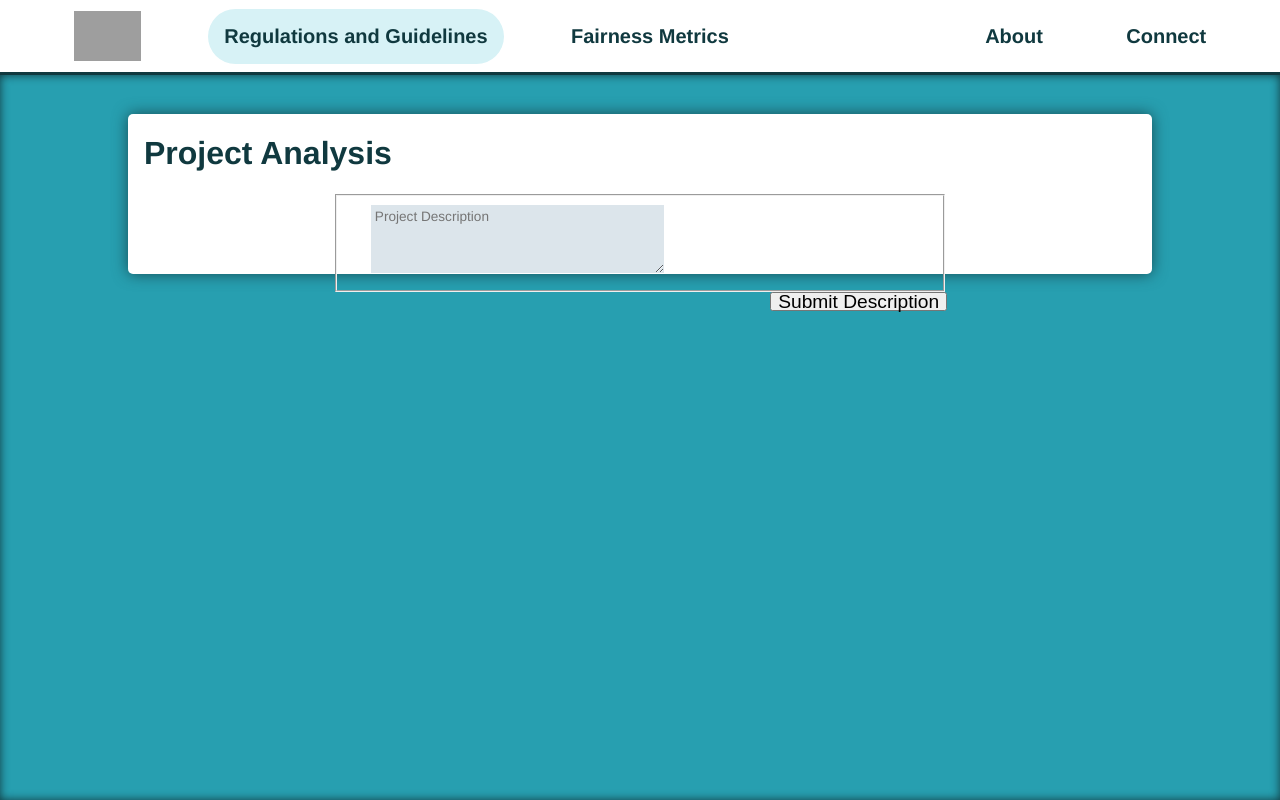
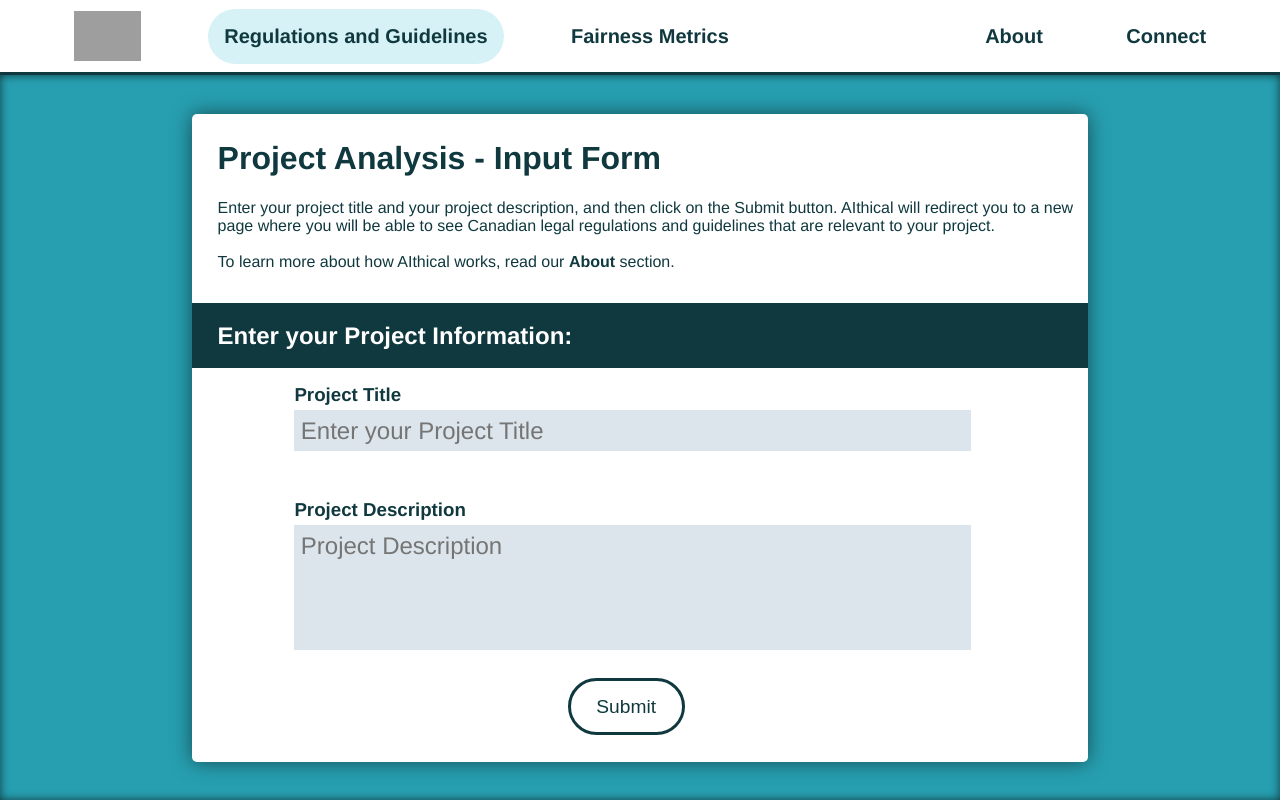
Before and after one commit to JanPat/aithical, a React (Create React App) app: page /regulations_and_guidelines in a window 1280 px wide. Built offline with nearby package versions, Linux system fonts and the light colour scheme; no server answers; grey boxes are pictures that could not be loaded.

Commit message:
formatting input form UI for reg and guidelines. small menu changes

```diff
--- a/src/App.css
+++ b/src/App.css
@@ -277,6 +277,9 @@ body {
 }
 .description_input {
   width: 100%;
+  font-family: "Avenir", Helvetica, sans-serif;
+  resize: none;
+
 }
 
 .where_input {
@@ -513,6 +516,28 @@ body {
   font-family: "Avenir", Helvetica, sans-serif;
 }
 
+#project_description_input {
+  width: 100%;
+  border: none;
+  background-color: rgb(20, 82, 120, 0.15);
+  color: #545454;
+  font-size: 1.5em;
+  padding: 0.5vw;
+  font-family: "Avenir", Helvetica, sans-serif;
+}
+
+form{
+  width: 100%;
+  padding:0;
+}
+
+fieldset{
+  padding:0;
+  width: 100%;
+  margin:0;
+}
+
+
 .wage_full2 {
   width: 90%;
   margin-left: 5%;
@@ -527,20 +552,22 @@ body {
   height: 4vh;
   width: 100%;
 }
-#wage_submit_button,
+
+
+
+#description_submit,
 #search_button {
   border: 3px solid #10393f;
   background-color: #ffffff;
   color: #10393f;
   width: auto;
   padding: 1vh;
-  padding-left: 2vw;
-  padding-right: 2vw;
+  padding: 2vw;
   text-align: center;
   border-radius: 10vh;
   float: right;
 }
-#wage_submit_button:hover,
+#description_submit:hover,
 #search_button:hover {
   cursor: pointer;
   background-color: rgb(20, 82, 120, 0.05);
@@ -950,19 +977,30 @@ body {
   cursor: pointer;
 }
 
-/* incidents.html */
+/* regulations_and_guidelines */
 
 .incidents_top {
   background-color: #ffffff;
   width: 80vw;
   margin-left: 10vw;
   margin-right: 10w;
-  height: 20vh;
+  height: auto;
   position: relative;
   margin-top: 3vw;
   box-shadow: 0px 0px 15px #164c54;
   border-radius: 5px;
 }
+.form_description{
+  margin-left: 2vw;
+  padding-bottom: 2vh;
+}
+
+.form_description a{
+  font-weight: bold;
+  text-decoration: none;
+  color: #10393f;
+}
+
 .top_title {
   position: relative;
   height: 10vh;
@@ -976,8 +1014,14 @@ body {
 }
 .search_form {
   justify-content: center;
-
-}
+  width:50%;
+
+}
+
+#project_title{
+  width: 100%;
+}
+
 .search_form form {
   margin: 0;
 
@@ -990,12 +1034,16 @@ body {
 
 }
 
+fieldset{
+  border:none;
+}
+
 .search_form form textarea{
   float:left;
-
-  width: 50%;
-
-}
+  width: 100%;
+  border:none
+}
+
 #description_submit {
   height: 1em;
   display: flex;
@@ -1234,7 +1282,7 @@ svg > g > g:last-child {
   .see_more_div {
     margin-bottom: 2em;
   }
-  #wage_submit_button,
+  #description_submit,
   #search_button {
     border: 3px solid #10393f;
     background-color: #ffffff;
--- a/src/App.js
+++ b/src/App.js
@@ -5,20 +5,21 @@ import Connect from "./connect.js";
 import About from "./about.js";
 import FairnessMetrics from "./fairness_metrics.js"
 import Home from "./home.js"
-import ProjectAnalysis from "./regulations_and_guidelines.js"
+import RegulationsGuidelines from "./regulations_and_guidelines.js"
+import ProjectAnalysis from "./project_analysis.js";
 
 export default function App() {
   return (
     <BrowserRouter>
       <Routes>
         <Route path="/" element={<Layout />}>
-          <Route index element={<Connect />} />
-          <Route path="/regulations_and_guidelines" element={<ProjectAnalysis />} />
+          <Route index element={<Home />} />
+          <Route path="/regulations_and_guidelines" element={<RegulationsGuidelines />} />
           <Route path="/fairness_metrics" element={<FairnessMetrics />} />
           <Route path="/about" element={<About />} />
           <Route path="/connect" element={<Connect />} />
           <Route path="/home" element={<Home />} />
-
+          <Route path="/project_analysis" element={<ProjectAnalysis />} />
         </Route>
       </Routes>
     </BrowserRouter>
--- a/src/about.js
+++ b/src/about.js
@@ -18,10 +18,10 @@ function About(){
 
 
 
-          <a href="regulations_and_guidelines" class="header_link header_page">Regulations and Guidelines</a>
+          <a href="regulations_and_guidelines" class="header_link">Regulations and Guidelines</a>
           <a href="fairness_metrics" class="header_link">Fairness Metrics</a>
           <div class="header_spacer"></div>
-          <a href="about" class="header_link">About</a>
+          <a href="about" class="header_link header_page">About</a>
           <a href="connect" class="header_link">Connect</a>
         </div>
       </div>
--- a/src/connect.js
+++ b/src/connect.js
@@ -13,11 +13,11 @@ function Connect(){
             ><img
               src="https://wp.uthscsa.edu/mikiten-graduate-symposium/wp-content/uploads/sites/158/2019/02/placeholder.com-logo3.jpg"
           /></a>
-            <a href="regulations_and_guidelines" class="header_link header_page">Regulations and Guidelines</a>
+            <a href="regulations_and_guidelines" class="header_link">Regulations and Guidelines</a>
           <a href="fairness_metrics" class="header_link">Fairness Metrics</a>
           <div class="header_spacer"></div>
           <a href="about" class="header_link">About</a>
-          <a href="connect" class="header_link">Connect</a>
+          <a href="connect" class="header_link header_page">Connect</a>
           </div>
         </div>
         <div class="content_3">
--- a/src/home.js
+++ b/src/home.js
@@ -8,7 +8,7 @@ function Home() {
           <a href="home" className="header_img">
             <img src="https://wp.uthscsa.edu/mikiten-graduate-symposium/wp-content/uploads/sites/158/2019/02/placeholder.com-logo3.jpg" alt="Logo" />
           </a>
-          <a href="regulations_and_guidelines" className="header_link header_page">Regulations and Guidelines</a>
+          <a href="regulations_and_guidelines" className="header_link">Regulations and Guidelines</a>
           <a href="fairness_metrics" className="header_link">Fairness Metrics</a>
           <div className="header_spacer"></div>
           <a href="about" className="header_link">About</a>
--- /dev/null
+++ b/src/project_analysis.js
@@ -0,0 +1,140 @@
+import React, { useState, useEffect } from 'react';
+
+function ProjectAnalysis(){
+
+    const [title_1, set_title] = useState(0);
+    const [summary_1, set_summary] = useState(0);
+
+    useEffect(() => {
+      fetch('/api/output_dict')
+      .then(response => response.json())
+      .then(data => {
+
+        let number_regulations, reports_shuffled;
+
+        number_regulations = data.regulations.length
+
+        reports_shuffled = data.regulations
+
+        var incidents_container = document.getElementById("in_container");
+        incidents_container.innerHTML = "";
+
+        for (var i = 0; i < number_regulations; i++) {
+          /*
+            for each report from the start of reports_shuffled
+            to the grid_size, make incidents_item with each
+            story and a button that leads them to see the full
+            thing
+          */
+
+          var incidents_item = document.createElement("div");
+          incidents_item.classList.add("incidents_item");
+
+          var header = document.createElement("h2");
+
+          var header_txt = document.createTextNode(reports_shuffled[i].title);
+
+          header.appendChild(header_txt);
+
+          var char_length = Math.round(
+            0.00015085686700459 * (window.innerWidth * window.innerHeight) + 148.6
+          );
+          var shortened =
+            reports_shuffled[i].summary;//.slice(0, char_length) + "...";
+
+          var paragraph = document.createElement("p");
+          var paragraph_txt = document.createTextNode(shortened);
+          paragraph.appendChild(paragraph_txt);
+
+          var btn_row = document.createElement("div");
+          btn_row.classList.add("btn_row");
+          var btn_r = document.createElement("div");
+          btn_r.id = "b" + i.toString();
+          btn_row.appendChild(btn_r);
+
+          incidents_item.appendChild(header);
+          incidents_item.appendChild(paragraph);
+          incidents_item.appendChild(btn_row);
+
+          incidents_container.appendChild(incidents_item);
+
+          var b_id = "b" + i.toString();
+
+          var identification = reports_shuffled[i].incident_id;
+          var to_replace = `<div class="read_btns" id="b_id" onclick="set_incident(${identification})">Read More</div>`;
+          document.getElementById(b_id).innerHTML = to_replace;
+        }
+
+
+        console.log(number_regulations)
+
+
+        set_title(data.regulations[0].title);
+        set_summary(data.regulations[0].summary);
+      });
+    }, []);
+
+    const handleSubmit = (event) => {
+      event.preventDefault();
+
+      const input = document.getElementById('project_description_input').value;
+      const formData = { project_description_input: input };
+
+      fetch('/api/projectDescription', {
+        method: 'POST',
+        headers: {
+          'Content-Type': 'application/json',
+        },
+        body: JSON.stringify(formData),
+      })
+        .then((response) => response.json())
+        .then((data) => {
+          // Handle the response data
+        })
+        .catch((error) => {
+          // Handle any errors
+        });
+    };
+
+
+    return (
+      <body>
+      <div class="header">
+
+        <div class="inner_header">
+
+
+          <a href="home" class="header_img"
+            ><img
+              src="https://wp.uthscsa.edu/mikiten-graduate-symposium/wp-content/uploads/sites/158/2019/02/placeholder.com-logo3.jpg"
+          /></a>
+
+
+
+          <a href="regulations_and_guidelines" class="header_link header_page">Regulations and Guidelines</a>
+          <a href="fairness_metrics" class="header_link">Fairness Metrics</a>
+          <div class="header_spacer"></div>
+          <a href="about" class="header_link">About</a>
+          <a href="connect" class="header_link">Connect</a>
+        </div>
+      </div>
+
+      <div class="content">
+        <div class="incidents_top">
+          <h1 class="top_title">
+            Project Analysis
+          </h1>
+        </div>
+        <div class="incidents_container" id="in_container">
+
+
+        </div>
+
+      </div>
+
+    </body>
+    )
+  }
+
+
+  export default ProjectAnalysis;
--- a/src/regulations_and_guidelines.js
+++ b/src/regulations_and_guidelines.js
@@ -1,87 +1,14 @@
 import React, { useState, useEffect } from 'react';
 
-function ProjectAnalysis(){
-
-  // use sockets to do update or split into 2 pages
-
-    const [title_1, set_title] = useState(0);
-    const [summary_1, set_summary] = useState(0);
-    console.log(title_1)
-    console.log(summary_1)
-
-    useEffect(() => {
-      fetch('/api/output_dict')
-      .then(response => response.json())
-      .then(data => {
-
-        let number_regulations, reports_shuffled;
-
-        number_regulations = data.regulations.length
-
-        reports_shuffled = data.regulations
-
-        var incidents_container = document.getElementById("in_container");
-        incidents_container.innerHTML = "";
-
-        for (var i = 0; i < number_regulations; i++) {
-          /*
-            for each report from the start of reports_shuffled
-            to the grid_size, make incidents_item with each
-            story and a button that leads them to see the full
-            thing
-          */
-
-          var incidents_item = document.createElement("div");
-          incidents_item.classList.add("incidents_item");
-
-          var header = document.createElement("h2");
-
-          var header_txt = document.createTextNode(reports_shuffled[i].title);
-
-          header.appendChild(header_txt);
-
-          var char_length = Math.round(
-            0.00015085686700459 * (window.innerWidth * window.innerHeight) + 148.6
-          );
-          var shortened =
-            reports_shuffled[i].summary;//.slice(0, char_length) + "...";
-
-          var paragraph = document.createElement("p");
-          var paragraph_txt = document.createTextNode(shortened);
-          paragraph.appendChild(paragraph_txt);
-
-          var btn_row = document.createElement("div");
-          btn_row.classList.add("btn_row");
-          var btn_r = document.createElement("div");
-          btn_r.id = "b" + i.toString();
-          btn_row.appendChild(btn_r);
-
-          incidents_item.appendChild(header);
-          incidents_item.appendChild(paragraph);
-          incidents_item.appendChild(btn_row);
-
-          incidents_container.appendChild(incidents_item);
-
-          var b_id = "b" + i.toString();
-
-          var identification = reports_shuffled[i].incident_id;
-          var to_replace = `<div class="read_btns" id="b_id" onclick="set_incident(${identification})">Read More</div>`;
-          document.getElementById(b_id).innerHTML = to_replace;
-        }
-
-
-        console.log(number_regulations)
-
-
-        set_title(data.regulations[0].title);
-        set_summary(data.regulations[0].summary);
-      });
-    }, []);
+function RegulationsGuidelines(){
 
     const handleSubmit = (event) => {
       event.preventDefault();
 
+      // get input
       const input = document.getElementById('project_description_input').value;
+      console.log(input);
+      localStorage.setItem('project_description_input', input);
       const formData = { project_description_input: input };
 
       fetch('/api/projectDescription', {
@@ -100,21 +27,15 @@ function ProjectAnalysis(){
         });
     };
 
-
     return (
       <body>
       <div class="header">
-
         <div class="inner_header">
-
-
-          <a href="home" class="header_img"
-            ><img
+          <a href="home" class="header_img">
+              <img
               src="https://wp.uthscsa.edu/mikiten-graduate-symposium/wp-content/uploads/sites/158/2019/02/placeholder.com-logo3.jpg"
-          /></a>
-
-
-
+              alt="logo"/>
+          </a>
           <a href="regulations_and_guidelines" class="header_link header_page">Regulations and Guidelines</a>
           <a href="fairness_metrics" class="header_link">Fairness Metrics</a>
           <div class="header_spacer"></div>
@@ -123,14 +44,41 @@ function ProjectAnalysis(){
         </div>
       </div>
 
+
       <div class="content">
-        <div class="incidents_top">
-          <h1 class="top_title">
-            Project Analysis
+      <div class="main_submit">
+        <div class="incident_form_container">
+          <h1 class="wage_title">
+            Project Analysis - Input Form
           </h1>
-          <div class="top_search">
-            <div class="inner_form search_form">
+          <p class="form_description">
+            Enter your project title and your project description, and then click on the Submit button.
+            AIthical will redirect you to a new page where you will be able to see Canadian
+            legal regulations and guidelines that are relevant to your project.
+            <br/><br/>
+            To learn more about how AIthical works, read our <a href="about">About</a> section.
+          </p>
+          <form id="incident_form" action="">
+            <div class="wage_sub">
+              <h2>
+                Enter your Project Information:
+              </h2>
+            </div>
+            <div class="wage_inputs">
 
+              <div class="wage_group wage_full">
+                <h3>
+                  Project Title
+                </h3>
+                <input type="text" id="company" name="company" placeholder="Enter your Project Title"/>
+              </div>
+
+              <div class="wage_spacer"></div>
+
+              <div class="wage_group wage_full">
+                <h3>
+                  Project Description
+                </h3>
 
                 <form method="POST" onSubmit={handleSubmit} >
                   <fieldset>
@@ -138,28 +86,41 @@ function ProjectAnalysis(){
                       <textarea
                         id="project_description_input"
                         name="project_description_input"
+                        class="description_input"
                         rows="4"
                         cols="1"
                         placeholder="Project Description">
                       </textarea>
                     </label>
                   </fieldset>
-              <button type="submit" id="description_submit">Submit Description</button>
-            </form>
 
+
+                <div class="wage_group wage_full">
+                  <div class="align_submit">
+                    <button id="description_submit" type="submit">
+                      Submit
+                    </button>
                   </div>
                 </div>
-        </div>
-        <div class="incidents_container" id="in_container">
+                </form>
 
 
               </div>
 
+
+
             </div>
 
+            <div class="wage_group wage_full">
+
+            </div>
+          </form>
+        </div>
+      </div>
+    </div>
     </body>
     )
   }
 
 
-  export default ProjectAnalysis;
+  export default RegulationsGuidelines;
```
Also changed, not shown: 2 other files (tests, documents, lock files or other folders). Lines whose indentation alone changed are shown as unchanged.
